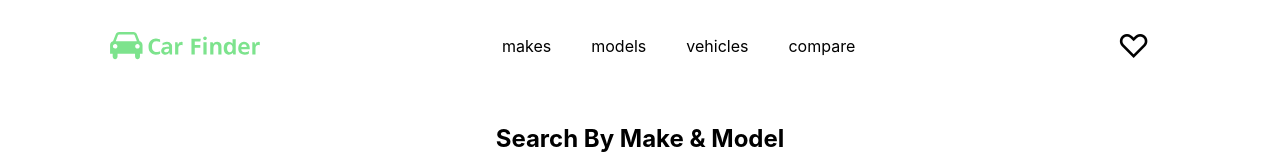
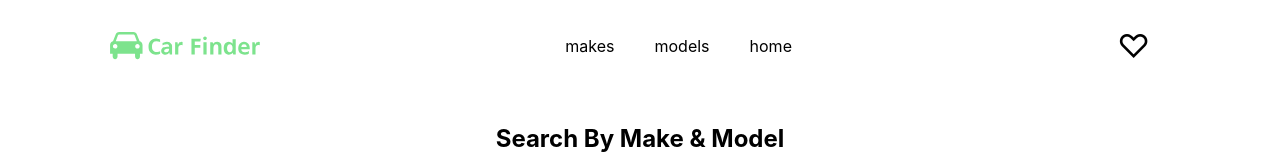
Before and after one commit to brandoncroberts/friday-app, a React (Create React App) app: page / in a window 1280 px wide. Shown: the top 160 px of the page. Built offline with nearby package versions, Linux system fonts and the light colour scheme; no server answers.

Commit message:
Add links and route

```diff
--- a/src/App.js
+++ b/src/App.js
@@ -14,6 +14,12 @@ function App() {
           <Route path="/" exact render={props => <Main {...props} />} />
           <Route
             path="/makes/:make"
+            exact
+            render={props => <Vehicles {...props} />}
+          />
+          <Route
+            path="/makes/"
+            exact
             render={props => <Vehicles {...props} />}
           />
           <Route path="/" component={NotFound} />
--- a/src/components/Header/Header.js
+++ b/src/components/Header/Header.js
@@ -14,10 +14,15 @@ const Header = () => {
       </Link>
       <nav className={headerStyles.nav}>
         <ul className={`${showMenu ? headerStyles.show : ""}`}>
-          <li className={headerStyles.item}>makes</li>
-          <li className={headerStyles.item}>models</li>
-          <li className={headerStyles.item}>vehicles</li>
-          <li className={headerStyles.item}>compare</li>
+          <Link to="/makes">
+            <li className={headerStyles.item}>makes</li>
+          </Link>
+          <Link to="/makes">
+            <li className={headerStyles.item}>models</li>
+          </Link>
+          <Link to="/">
+            <li className={headerStyles.item}>home</li>
+          </Link>
         </ul>
       </nav>
       <div className={headerStyles.rightMenu}>
```
